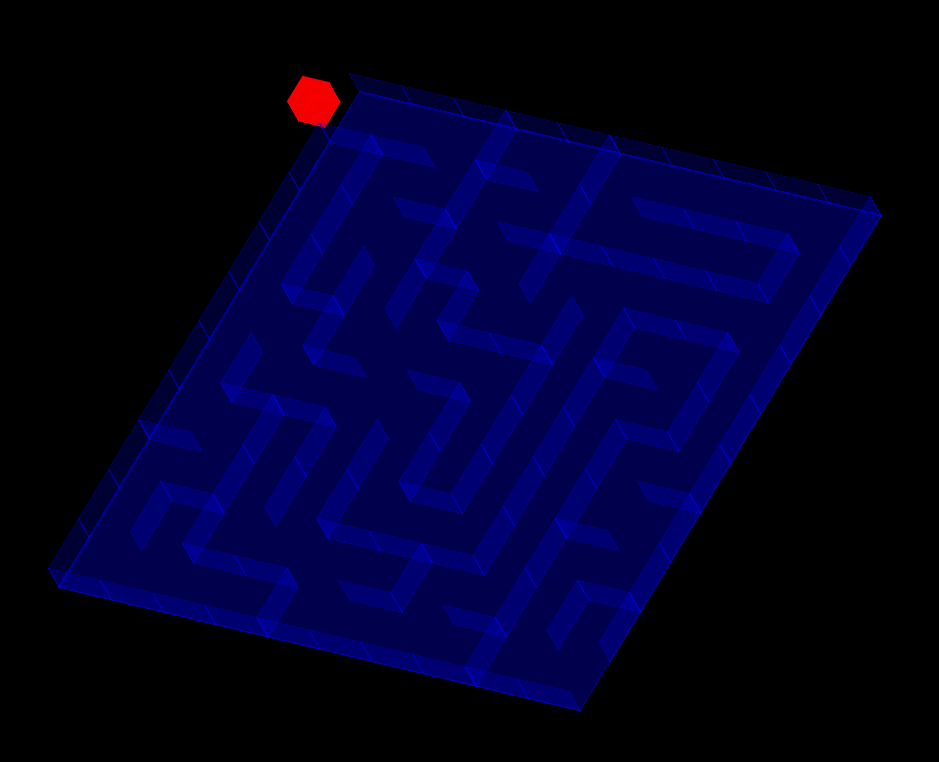
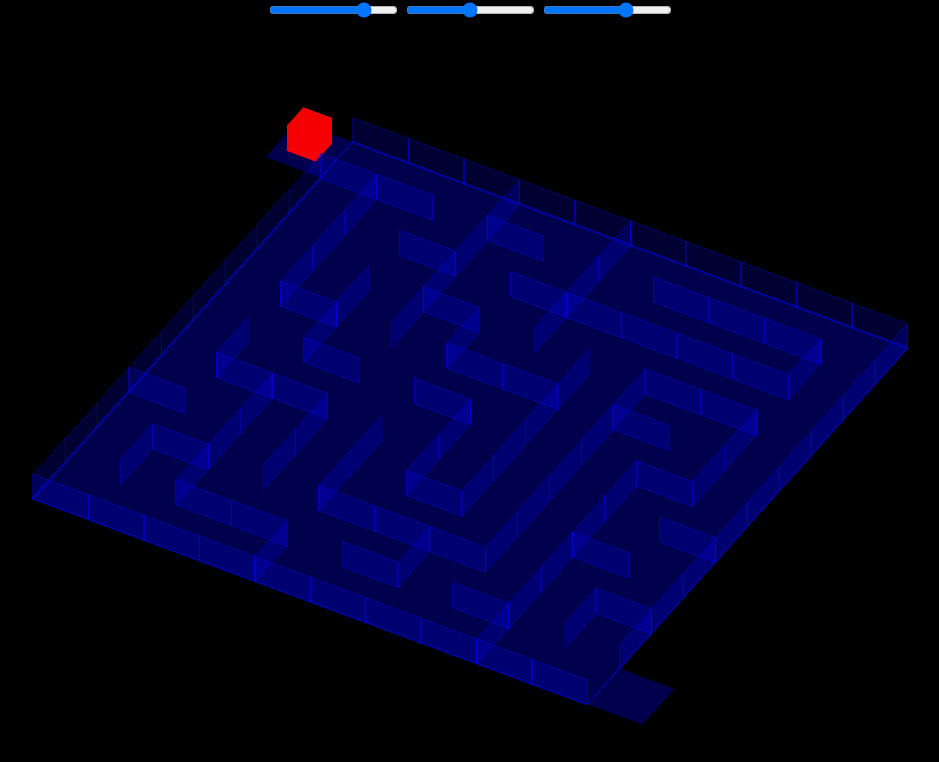
Before and after one commit to SergeyDobrev/MyProject_03, a website: page index.html in a window 1280 px wide. Shown: the whole page, without its empty margins (170-1109 px from the left). Drawn offline with nearby package versions, Linux system fonts and the light colour scheme.

Commit message:
3th commit

```diff
--- a/index.html
+++ b/index.html
@@ -6,6 +6,10 @@
 	<link rel="stylesheet" href="style.css">
 </head>
 <body>
+	<input type="range" name="" id="xColorId" min = -180 max = 180 oninput="colorFunX()" value="100"></input>
+	<input type="range" name="" id="yColorId" min = -180 max = 180 oninput="colorFunY()" value="0"></input>
+	<input type="range" name="" id="zColorId" min = -180 max = 180 oninput="colorFunZ()" value="60"></input>
+
 	<script src="https://ajax.googleapis.com/ajax/libs/jquery/3.2.1/jquery.min.js"></script>
 	<script type="text/javascript" src="script.js"></script>
 </body>
--- a/script.js
+++ b/script.js
@@ -1,3 +1,14 @@
+var labyrinthArray = [[[0,1,0,0],[0,1,0,1],[0,1,0,1],[0,0,1,1],[0,1,0,0],[0,0,1,1],[0,1,1,0],[0,1,0,1],[0,1,0,1],[0,1,0,1],[0,0,1,1]],	//	1
+					  [[0,0,0,0],[0,0,1,0],[0,1,1,0],[1,0,0,1],[0,1,1,0],[1,0,0,1],[1,1,0,0],[0,1,0,1],[0,1,0,1],[0,0,0,1],[1,0,1,0]],	//	2
+					  [[0,0,0,0],[1,0,1,0],[1,1,1,0],[0,0,1,1],[1,1,0,0],[0,0,1,1],[0,1,1,0],[0,1,1,1],[0,1,0,1],[0,1,0,1],[1,0,1,1]],	//	3
+					  [[0,0,0,0],[1,0,1,0],[1,0,0,0],[1,0,1,0],[0,0,1,0],[1,1,0,0],[1,0,0,1],[1,0,1,0],[0,1,0,0],[0,0,1,1],[1,0,1,0]],	//	4
+					  [[0,0,0,0],[1,1,1,0],[0,0,1,1],[1,1,0,0],[1,1,1,1],[0,1,0,1],[0,0,1,1],[1,0,1,0],[0,1,1,0],[1,0,0,1],[1,0,1,0]],	//	5
+					  [[0,0,0,0],[1,0,1,0],[1,1,0,0],[0,1,0,1],[1,1,1,1],[0,0,1,1],[1,0,1,0],[1,0,1,0],[1,0,1,0],[0,1,1,0],[1,0,0,1]],	//	6
+					  [[0,0,0,0],[1,1,0,0],[0,0,1,1],[0,0,1,0],[1,0,1,0],[1,0,1,0],[1,0,0,0],[1,0,1,0],[1,0,1,0],[1,1,0,0],[0,0,1,1]],	//	7
+					  [[0,0,0,0],[0,1,1,0],[1,0,0,1],[1,0,1,0],[1,0,1,0],[1,1,0,0],[0,1,0,1],[1,0,0,1],[1,0,1,0],[0,1,1,0],[1,0,0,1]],	//	8
+					  [[0,0,0,0],[1,0,1,0],[0,0,1,0],[1,1,0,0],[1,1,0,1],[0,1,1,1],[0,0,0,1],[0,1,1,0],[1,0,0,1],[1,0,1,0],[0,0,1,0]],	//	9
+					  [[0,0,0,0],[1,1,0,0],[1,1,0,1],[0,1,0,1],[0,0,0,1],[1,1,0,0],[0,1,0,1],[1,1,0,1],[0,0,0,1],[1,1,0,0],[1,1,0,1],[0,0,0,1]]];
+
 var fenceArray =  [[[0,-2],[8,-2],[16,-2],[24,-2],[32,-2],[40,-2],[48,-2],[56,-2],[64,-2],[72,-2],
 					[0,6], [8,6],         [24,6],                 [48,6], [56,6], [64,6],
 					              [16,14],        [32,14],[40,14],[48,14],[56,14],[64,14],
@@ -22,19 +33,9 @@
 				           [68,10],        [68,26],[68,34],                        [68,66],
 					[76,2],[76,10],[76,18],[76,26],[76,34],[76,42],[76,50],[76,58],[76,66]]];
 
-var labyrinthArray = [[[0,1,0,0],[0,1,0,1],[0,1,0,1],[0,0,1,1],[0,1,0,0],[0,0,1,1],[0,1,1,0],[0,1,0,1],[0,1,0,1],[0,1,0,1],[0,0,1,1]],
-					  [[1,1,1,1],[1,1,1,1],[1,1,1,1],[1,1,1,1],[1,1,1,1],[1,1,1,1],[1,1,1,1],[1,1,1,1],[1,1,1,1],[1,1,1,1],[1,1,1,1]],
-					  [[1,1,1,1],[1,1,1,1],[1,1,1,1],[1,1,1,1],[1,1,1,1],[1,1,1,1],[1,1,1,1],[1,1,1,1],[1,1,1,1],[1,1,1,1],[1,1,1,1]],
-					  [[1,1,1,1],[1,1,1,1],[1,1,1,1],[1,1,1,1],[1,1,1,1],[1,1,1,1],[1,1,1,1],[1,1,1,1],[1,1,1,1],[1,1,1,1],[1,1,1,1]],
-					  [[1,1,1,1],[1,1,1,1],[1,1,1,1],[1,1,1,1],[1,1,1,1],[1,1,1,1],[1,1,1,1],[1,1,1,1],[1,1,1,1],[1,1,1,1],[1,1,1,1]],
-					  [[1,1,1,1],[1,1,1,1],[1,1,1,1],[1,1,1,1],[1,1,1,1],[1,1,1,1],[1,1,1,1],[1,1,1,1],[1,1,1,1],[1,1,1,1],[1,1,1,1]],
-					  [[1,1,1,1],[1,1,1,1],[1,1,1,1],[1,1,1,1],[1,1,1,1],[1,1,1,1],[1,1,1,1],[1,1,1,1],[1,1,1,1],[1,1,1,1],[1,1,1,1]],
-					  [[1,1,1,1],[1,1,1,1],[1,1,1,1],[1,1,1,1],[1,1,1,1],[1,1,1,1],[1,1,1,1],[1,1,1,1],[1,1,1,1],[1,1,1,1],[1,1,1,1]],
-					  [[1,1,1,1],[1,1,1,1],[1,1,1,1],[1,1,1,1],[1,1,1,1],[1,1,1,1],[1,1,1,1],[1,1,1,1],[1,1,1,1],[1,1,1,1],[1,1,1,1]],
-					  [[1,1,1,1],[1,1,1,1],[1,1,1,1],[1,1,1,1],[1,1,1,1],[1,1,1,1],[1,1,1,1],[1,1,1,1],[1,1,1,1],[1,1,1,1],[1,1,1,1]]];
-
-var x = -20;
-var y = 40;
+var x = 50;
+var y = 0;
+var z = 30;
 
 $('body').css({	'margin': '0 auto',
 				'background-color': 'black',
@@ -45,11 +46,29 @@ $('body').css({	'margin': '0 auto',
 var objYard = document.createElement('div');
 $('body').append(objYard);
 $(objYard).addClass('preserve3d');
-objYard.style.transform = 'rotateX(' + y + 'deg) rotateY(' + x + 'deg) rotateZ(30deg)';
-$(objYard).css({'height': '80vh',
+objYard.style.transform = 'rotateX(' + x + 'deg) rotateY(' + y + 'deg) rotateZ(' + z + 'deg)';
+$(objYard).css({	'height': '80vh',
 					'width': '80vh',
 					'margin': '10vh auto',
 					'border': '1px solid rgba(0,0,255,0.5)',
+					'background-color': 'rgba(0,0,255,0.3)'
+				});
+
+var objStart = document.createElement('div');
+$(objYard).append(objStart);
+objStart.style.transform = 'translateX(-8vh)';
+$(objStart).css({	'height': '8vh',
+					'width': '8vh',
+					'position': 'absolute',
+					'background-color': 'rgba(0,0,255,0.3)'
+				});
+
+var objFinish = document.createElement('div');
+$(objYard).append(objFinish);
+objFinish.style.transform = 	'translateX(80vh) translateY(72vh) ';
+$(objFinish).css({	'height': '8vh',
+					'width': '8vh',
+					'position': 'absolute',
 					'background-color': 'rgba(0,0,255,0.3)'
 				});
 
@@ -64,11 +83,10 @@ function createFence(a,r) {
 						'width': '8vh',
 						'position': 'absolute',
 						'border': '1px solid rgba(0,0,255,0.5)',
-//						'border-top': '2px solid rgba(0,0,255,1)',
 						'background-color': 'rgba(0,0,255,0.2)'
 					});
+}
 
-}
 for (var i = 0; i < fenceArray[0].length; i++) {
 	createFence(fenceArray[0][i],'');
 }
@@ -76,9 +94,13 @@ for (var i = 0; i < fenceArray[1].length; i++) {
 	createFence(fenceArray[1][i],' rotateY(90deg)');
 }
 
+var x2 = -6;
+var y2 = 2;
+
 var objRabbit = document.createElement('div');
 $(objYard).append(objRabbit);
-objRabbit.style.transform = 'translateX(-6vh) translateY(2vh) translateZ(2vh)';
+objRabbit.style.transform = 'translateX(' + x2 + 'vh) translateY(' + y2 + 'vh) translateZ(2vh)';
+objRabbit.style.transition = 'transform 0.25s';
 $(objRabbit).css({	'height': '8vh',
 					'width': '8vh',
 					'position': 'absolute'
@@ -98,15 +120,21 @@ for (var i = 0; i < rabbitArray.length; i++) {
 					'background-color': 'rgba(255,0,0,0.8)',
 					'transform': rabbitArray[i] + 'translateZ(2vh)'
 				});
-}
+};
 
-var x2 = -6;
-var y2 = 2;
+var IntervalId = setInterval(function() {
+	objRabbit.style.transform = 'translateX(' + x2 + 'vh) translateY(' + y2 + 'vh) translateZ(4vh)';
+	objRabbit.style.transition = 'transform 0.25s';
+
+	var TimerId = setTimeout(function() {
+		objRabbit.style.transform = 'translateX(' + x2 + 'vh) translateY(' + y2 + 'vh) translateZ(2vh)';
+		objRabbit.style.transition = 'transform 0.25s';
+	}, 250);
+} ,500);
 
 window.onkeydown = function(e) {
 	var x3 = (x2 + 6) / 8;
 	var y3 = (y2 - 2) / 8;
-	console.log(x3,y3,e.keyCode);
 	if (e.keyCode === 38) {
 		if (labyrinthArray[y3][x3][0] === 1) {
 			y2 -= 8
@@ -124,5 +152,27 @@ window.onkeydown = function(e) {
 			x2 -= 8
 		}
 	}
+	if (x2 === 82 && y2 === 74) {
+		x2 = -6;
+		y2 = 2;
+	}
 	objRabbit.style.transform = 'translateX(' + x2 + 'vh) translateY(' + y2 + 'vh)  translateZ(2vh)';
 }
+
+function colorFunX() {
+	x = $('#xColorId').val() / 2;
+	objYard.style.transform = 'rotateX(' + x + 'deg) rotateY(' + y + 'deg) rotateZ(' + z + 'deg)';
+	$('#xColorId').blur();
+}
+
+function colorFunY() {
+	y = $('#yColorId').val() / 2;
+	objYard.style.transform = 'rotateX(' + x + 'deg) rotateY(' + y + 'deg) rotateZ(' + z + 'deg)';
+	$('#yColorId').blur();
+}
+
+function colorFunZ() {
+	z = $('#zColorId').val() / 2;
+	objYard.style.transform = 'rotateX(' + x + 'deg) rotateY(' + y + 'deg) rotateZ(' + z + 'deg)';
+	$('#zColorId').blur();
+}
```
Lines whose indentation alone changed are shown as unchanged.
